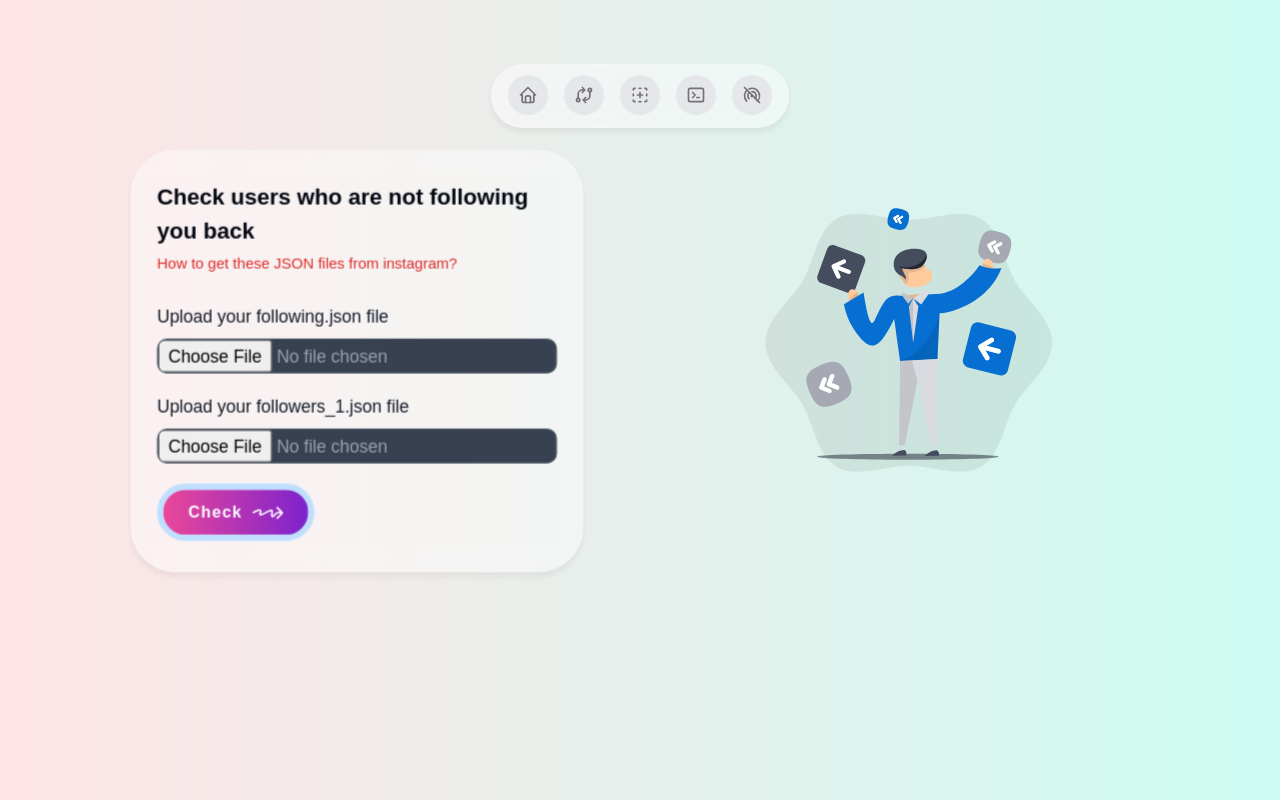
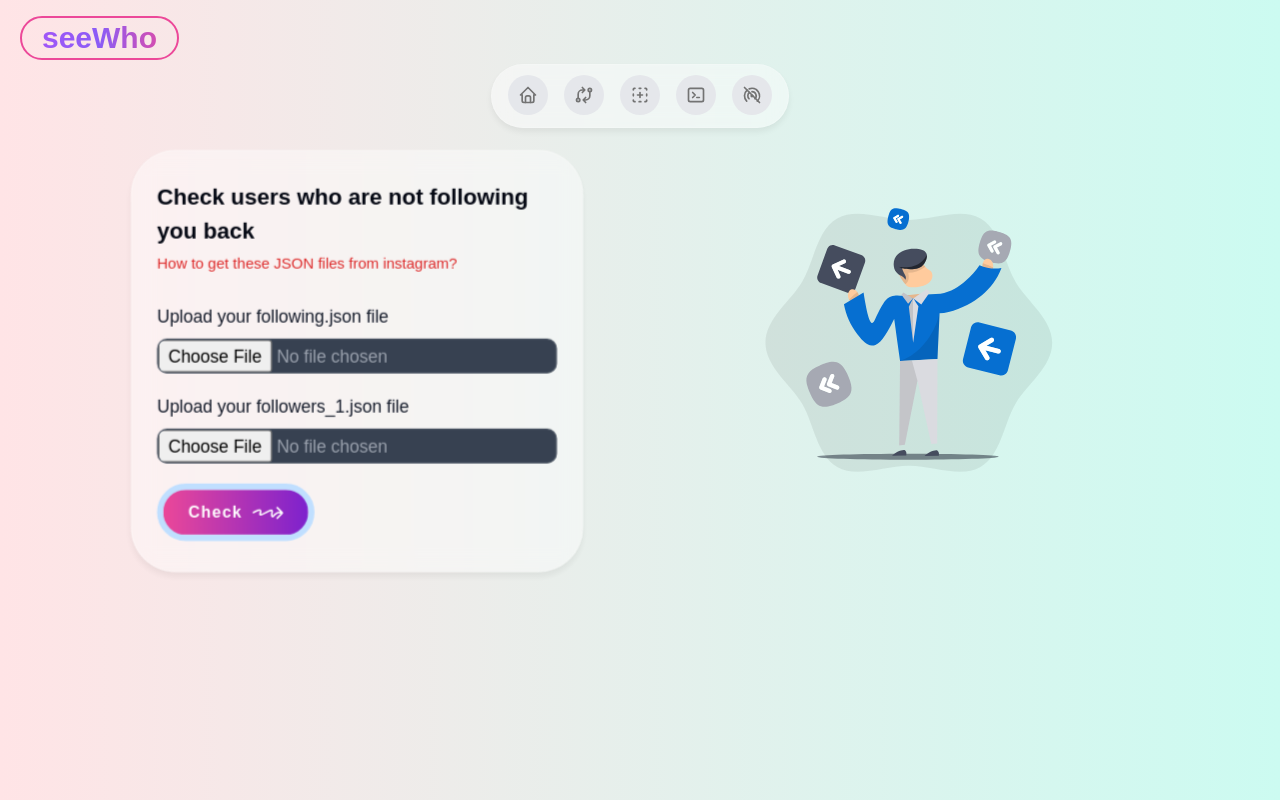
Before and after one commit to kavyansh18/seeWho, a Next.js app: page /notFollowedBack in a window 1280 px wide. Built offline with nearby package versions, Linux system fonts and the light colour scheme.

Commit message:
feat:featurespg

```diff
--- a/src/app/notFollowedBack/page.tsx
+++ b/src/app/notFollowedBack/page.tsx
@@ -134,7 +134,8 @@ const Home = () => {
 
   return (
     <div className="bg-gradient-to-r from-rose-100 to-teal-100 w-full min-h-screen">
-      <div className="flex items-center justify-center w-full pt-16">
+      <div className="fixed top-4 lg:left-5 left-1 lg:text-3xl text-2xl px-5 py-[2px] font-bold rounded-[36px] bg-clip-text text-transparent bg-no-repeat bg-gradient-to-r from-purple-500 via-violet-500 to-pink-500 border-pink-500 lg:border-2 border-1">seeWho</div>
+      <div className="flex items-center justify-center w-full lg:pt-16 pt-20">
         <FloatingDock items={links} />
       </div>
       <div className="flex flex-col lg:flex-row justify-start items-start lg:gap-28 gap-12 px-6 lg:px-36">
--- a/src/app/notFollowing/page.tsx
+++ b/src/app/notFollowing/page.tsx
@@ -136,7 +136,8 @@ const Home = () => {
 
   return (
     <div className="bg-gradient-to-r from-rose-100 to-teal-100 w-full min-h-screen">
-      <div className="flex items-center justify-center w-full pt-16">
+      <div className="fixed top-4 lg:left-5 left-1 lg:text-3xl text-2xl px-5 py-[2px] font-bold rounded-[36px] bg-clip-text text-transparent bg-no-repeat bg-gradient-to-r from-purple-500 via-violet-500 to-pink-500 border-pink-500 lg:border-2 border-1">seeWho</div>
+      <div className="flex items-center justify-center w-full lg:pt-16 pt-20">
         <FloatingDock items={links} />
       </div>
       <div className="flex flex-col lg:flex-row justify-start items-start lg:gap-28 gap-12 px-6 lg:px-36">
--- a/src/app/pendingReq/page.tsx
+++ b/src/app/pendingReq/page.tsx
@@ -118,7 +118,8 @@ const Home = () => {
 
   return (
     <div className="bg-gradient-to-r from-rose-100 to-teal-100 w-full min-h-screen">
-      <div className="flex items-center justify-center w-full pt-16">
+      <div className="fixed top-4 lg:left-5 left-1 lg:text-3xl text-2xl px-5 py-[2px] font-bold rounded-[36px] bg-clip-text text-transparent bg-no-repeat bg-gradient-to-r from-purple-500 via-violet-500 to-pink-500 border-pink-500 lg:border-2 border-1">seeWho</div>
+      <div className="flex items-center justify-center w-full lg:pt-16 pt-20">
         <FloatingDock items={links} />
       </div>
       <div className="flex flex-col lg:flex-row justify-start items-start lg:gap-28 gap-12 px-6 lg:px-36">
--- a/src/app/recentlyUnfollowed/page.tsx
+++ b/src/app/recentlyUnfollowed/page.tsx
@@ -118,7 +118,8 @@ const Home = () => {
 
   return (
     <div className="bg-gradient-to-r from-rose-100 to-teal-100 w-full min-h-screen">
-      <div className="flex items-center justify-center w-full pt-16">
+      <div className="fixed top-4 lg:left-5 left-1 lg:text-3xl text-2xl px-5 py-[2px] font-bold rounded-[36px] bg-clip-text text-transparent bg-no-repeat bg-gradient-to-r from-purple-500 via-violet-500 to-pink-500 border-pink-500 lg:border-2 border-1">seeWho</div>
+      <div className="flex items-center justify-center w-full lg:pt-16 pt-20">
         <FloatingDock items={links} />
       </div>
       <div className="flex flex-col lg:flex-row justify-start items-start lg:gap-28 gap-12 px-6 lg:px-36">
```
